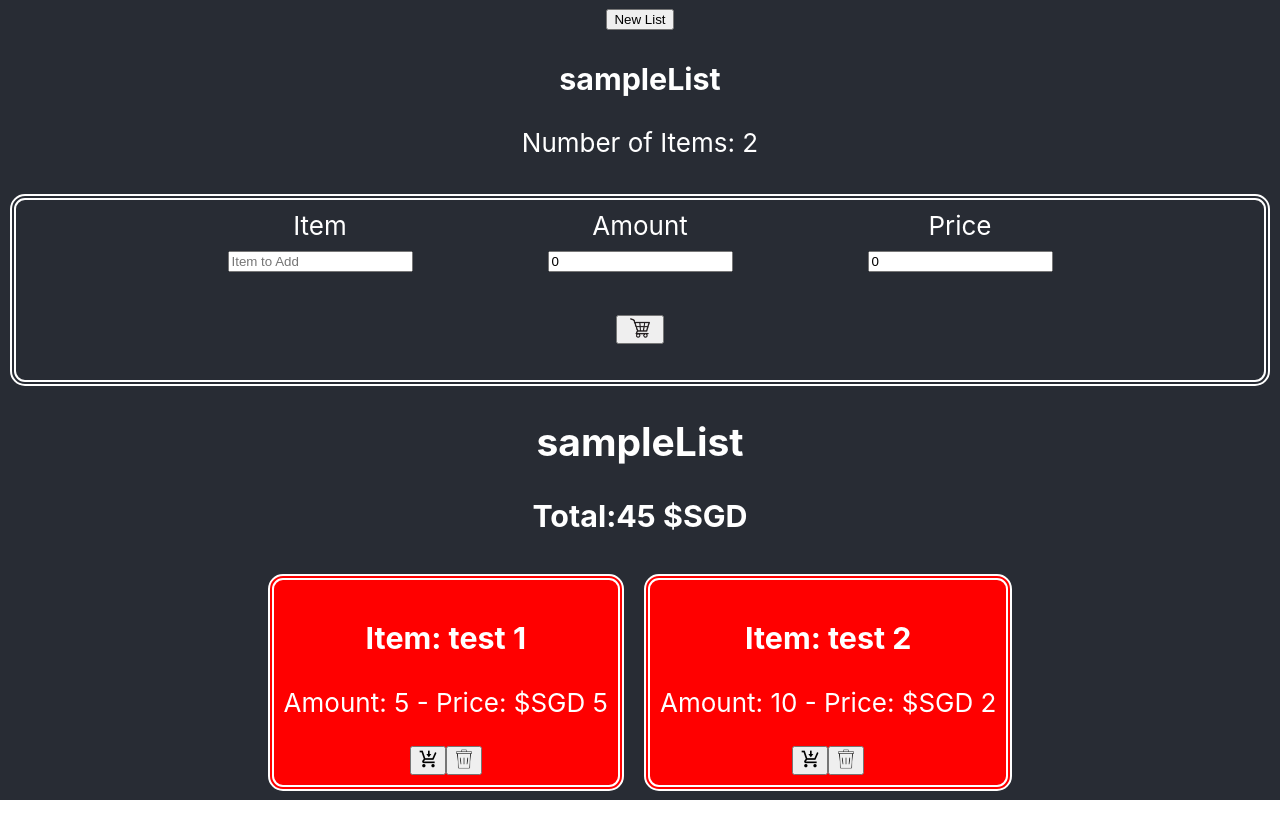
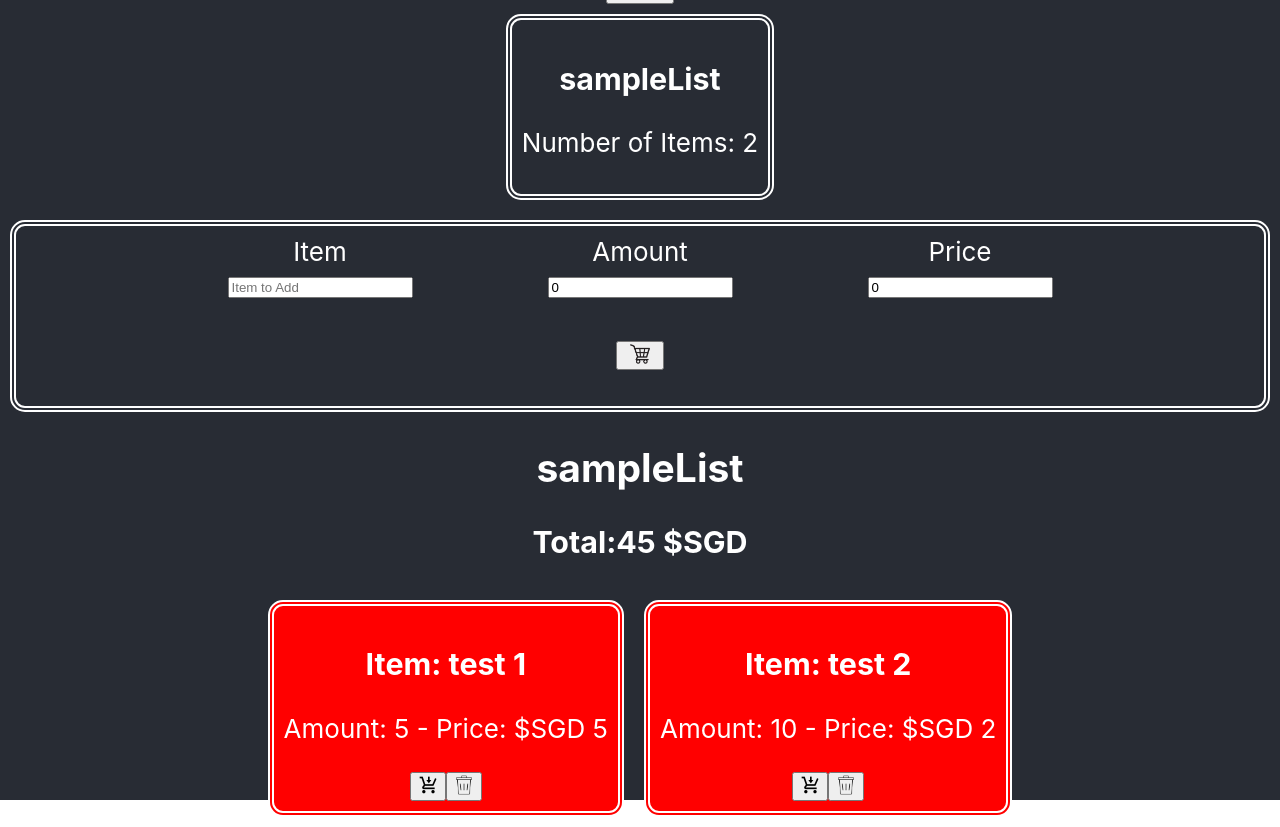
Before and after one commit to rocketacademy/sph_sample_content, a React (Create React App) app: page / in a window 1280 px wide. Before the commit the page ends 801 px from the top, so only its background shows below. Built offline with nearby package versions, Linux system fonts and the light colour scheme.

Commit message:
stlying fix

```diff
--- a/src/Components/ShoppingPage.js
+++ b/src/Components/ShoppingPage.js
@@ -1,6 +1,7 @@
-import { useEffect, useState, useContext } from "react";
 import ShoppingForm from "./ShoppingForm";
 import ShoppingDisplay from "./ShoppingDisplay";
+
+import { useState, useContext } from "react";
 import { ShoppingListContext } from "../Provider/ShoppingListProvider";
 
 const ShoppingPage = (props) => {
@@ -34,7 +35,7 @@ const ShoppingPage = (props) => {
     let display = [];
     for (const [key, value] of Object.entries(shoppingListContext.lists)) {
       display.push(
-        <div onClick={() => selectList(key)}>
+        <div onClick={() => selectList(key)} className="item">
           <h3>{key}</h3>
           <p>Number of Items: {value.length}</p>
         </div>
@@ -47,8 +48,6 @@ const ShoppingPage = (props) => {
     <>
       {showNewListForm ? (
         <div className="form">
-          <label>Item</label>
-          <br />
           <input
             type="text"
             name="item"
```
